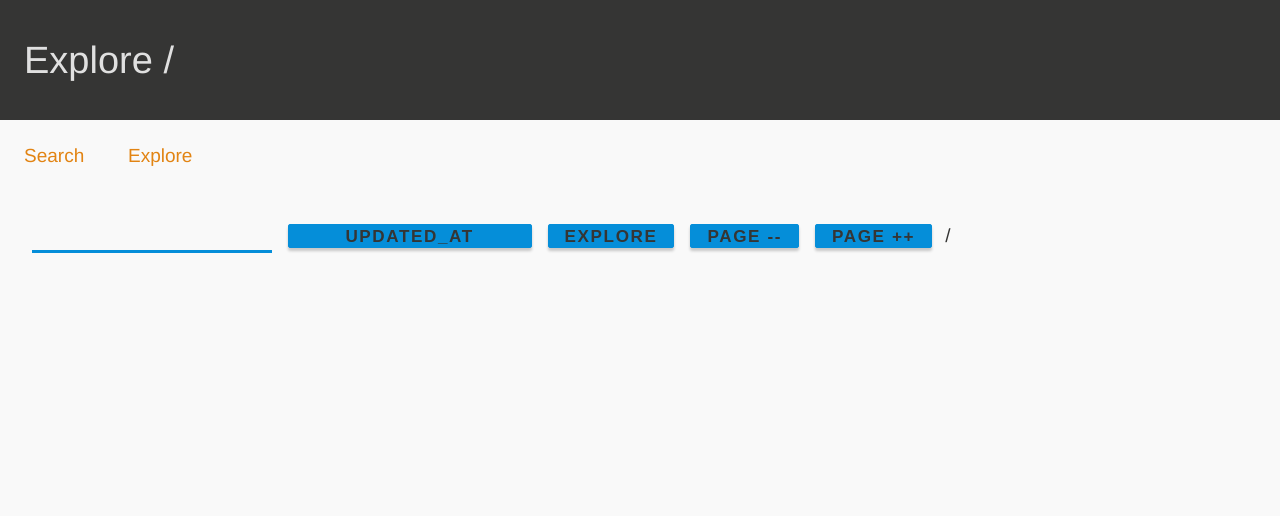
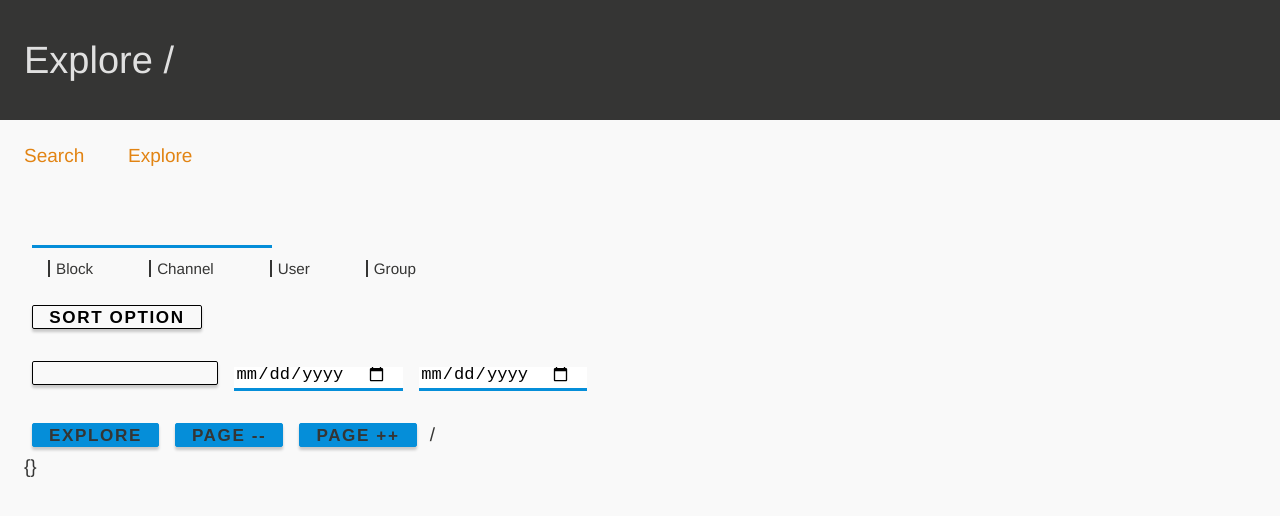
Before and after one commit to LeFnord/arena-explorer, a Vue app: page /explore in a window 1280 px wide. Shown: the top 516 px of the page. Built offline with nearby package versions, Linux system fonts and the light colour scheme.

Commit message:
Adds filters.

```diff
--- a/src/assets/inputs.module.scss
+++ b/src/assets/inputs.module.scss
@@ -32,6 +32,7 @@ input[type="text"],
 input[type="tel"],
 input[type="url"],
 input[type="password"],
+input[type="date"],
 textarea {
   display: inline-block;
   height: $line-height-computed;
@@ -54,6 +55,7 @@ input[type="text"],
 input[type="tel"],
 input[type="url"],
 input[type="password"],
+input[type="date"],
 input[type="button"],
 input[type="submit"],
 textarea, select, option {
@@ -72,6 +74,7 @@ input[type="text"]:focus,
 input[type="tel"]:focus,
 input[type="url"]:focus,
 input[type="password"]:focus,
+input[type="date"]:focus,
 textarea:focus,
 option:checked {
   border: 0;
--- a/src/components/Objects.vue
+++ b/src/components/Objects.vue
@@ -1,9 +1,33 @@
 <template>
   <div id="Objects">
-    <div v-for="option in available" class="item">
-      <input type="checkbox" :id="option" v-model="choosen" v-bind:value="option">
-      <label :for="option">{{ option }}</label>
+    <div v-if="kind == 'multiple'">
+      <div v-for="option in categories" class="item">
+        <input type="checkbox" :id="option" v-model="choosen" v-bind:value="option">
+        <label :for="option">{{ option }}</label>
+      </div>
     </div>
+
+    <div v-else-if="kind == 'single'">
+      <select class="" v-model="selected">
+        <option disabled value="">Sort option</option>
+        <option v-for="option in categories">
+          {{ option }}
+        </option>
+      </select>
+    </div>
+
+    <div v-else-if="kind == 'range'">
+      <select class="" v-model="range.key">
+        <option disabled value="">Range option</option>
+        <option v-for="option in categories">
+          {{ option }}
+        </option>
+      </select>
+
+      <input type="date" v-model="range.start">
+      <input type="date" v-model="range.ende">
+    </div>
+
   </div>
 </template>
 
@@ -14,18 +38,30 @@ export default {
     return {
       all: 'All',
       choosen: [],
-      available: ['Block', 'Channel', 'User', 'Group']
+      selected: '',
+      range: {}
     }
   },
   props: {
-    modelValue: Array
+    modelValue: [Object, Array, String],
+    categories: Array,
+    kind: String,
   },
   emits: ['update:modelValue'],
   watch: {
     choosen() {
       let find = this.choosen.length == 0 ? ['ALL'] : this.choosen
       this.$emit('update:modelValue', find)
-    }
+    },
+    selected() {
+      this.$emit('update:modelValue', this.selected)
+    },
+    range: {
+      handler() {
+        this.$emit('update:modelValue', this.range)
+      },
+      deep: true
+    },
   }
 }
 </script>
@@ -34,13 +70,14 @@ export default {
 @import '@/assets/app.scss';
 
 div#Objects {
-  display: block;
+  // position: relative;
+  // display: row;
   margin-bottom: 1rem;
 }
 .item {
   display: inline-block;
 }
-input {
+input[type="checkbox"] {
   position: absolute;
   left: -9999px;
 }
--- a/src/components/Results.vue
+++ b/src/components/Results.vue
@@ -1,5 +1,6 @@
 <template>
   <div id="Results">
+    {{ filters }}
     <h2 v-if="results.channels && results.channels.length > 0">Channels</h2>
     <div class="container five">
       <div class="card"  v-for="channel in results.channels" :key="channel.id">
@@ -30,9 +31,8 @@
 export default {
   name: "Results",
   props: {
-    results: {
-      type: Object
-    }
+    results: Object,
+    filters: Object
   },
   data() {
     return {
--- a/src/pages/Explore.vue
+++ b/src/pages/Explore.vue
@@ -3,20 +3,18 @@
     <!-- <Objects v-model="models"/> -->
     <input type="text" v-model="term" @keyup.enter="explore">
 
-    <select class="accent" v-model="sort">
-      <option disabled value="">Please select one</option>
-      <option>updated_at</option>
-      <option>created_at</option>
-      <option>random</option>
-    </select>
+    <Objects v-model="filters.scope" :categories="scopes" :kind="'multiple'"/>
+    <Objects v-model="filters.sorting" :categories="sorts" :kind="'single'"/>
+    <Objects v-model="filters.range" :categories="ranges" :kind="'range'"/>
 
     <input type="button" value="explore" class="accent" @click="exploring">
 
     <input type="button" value="page --" class="accent" @click="prev_page">
     <input type="button" value="page ++" class="accent" @click="next_page">
     {{ this.results.current_page }}/{{ this.results.total_pages }}
+    <br>
 
-    <Results :results="results"/>
+    <Results :results="results" :filters="filters"/>
   </div>
 </template>
 
@@ -34,12 +32,21 @@ export default {
   },
   data() {
     return {
+      // request params with defaults
       term: null,
       models: ['ALL'],
-      results: {},
+      filters: {},
+
+      scopes: ['Block', 'Channel', 'User', 'Group'],
+      sorts: ['updated_at', 'created_at', 'random'],
+      ranges: ['updated_at', 'created_at'],
+
       page: 1,
       timestamp: new Date(),
-      sort: 'updated_at'
+      sort: 'updated_at',
+
+      // raw response
+      results: {},
     }
   },
   watch: {
@@ -71,7 +78,7 @@ export default {
       }
 
       let seed = this.getRandomInt(1234567)
-      SearchService.explore(this.term, seed, this.models, this.page, this.timestamp, this.sort)
+      SearchService.explore(this.term, seed, this.models, this.page, this.timestamp, this.filters.sorting)
         .then(response => {
           this.results = response.data
           this.term = null
```
